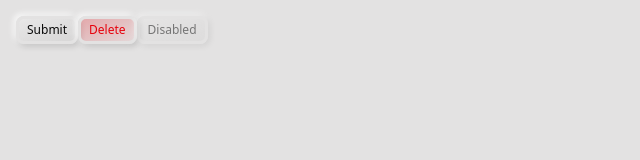
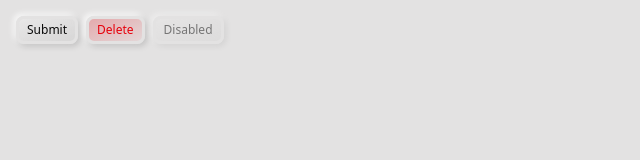
Before and after one commit to arrifat346afs/game-ui, a React (Vite) app: page / in a window 1280 px wide. Shown: the top 160 px of the page, without its empty margins (0-640 px from the left). Built offline with nearby package versions, Linux system fonts and the light colour scheme.

Commit message:
Updates: 2026-03-29T07:42:33.277Z

```diff
--- a/src/App.tsx
+++ b/src/App.tsx
@@ -2,7 +2,7 @@ import { Button } from "@/components/ui/button"
 
 export function App() {
   return (
-    <div className="p-4">
+    <div className="p-4 flex gap-2">
       {/* Row 1 */}
       <Button variant="default" >Submit</Button>
       <Button variant="destructive">Delete</Button>
--- a/src/index.css
+++ b/src/index.css
@@ -160,7 +160,7 @@
 
 .dark {
   --neu-bg: var(--background);
-  --background: oklch(0.145 0 0);
+  --background: oklch(23.075% 0.00003 271.152);
   --foreground: oklch(0.985 0 0);
   --card: oklch(0.205 0 0);
   --card-foreground: oklch(0.985 0 0);
```
